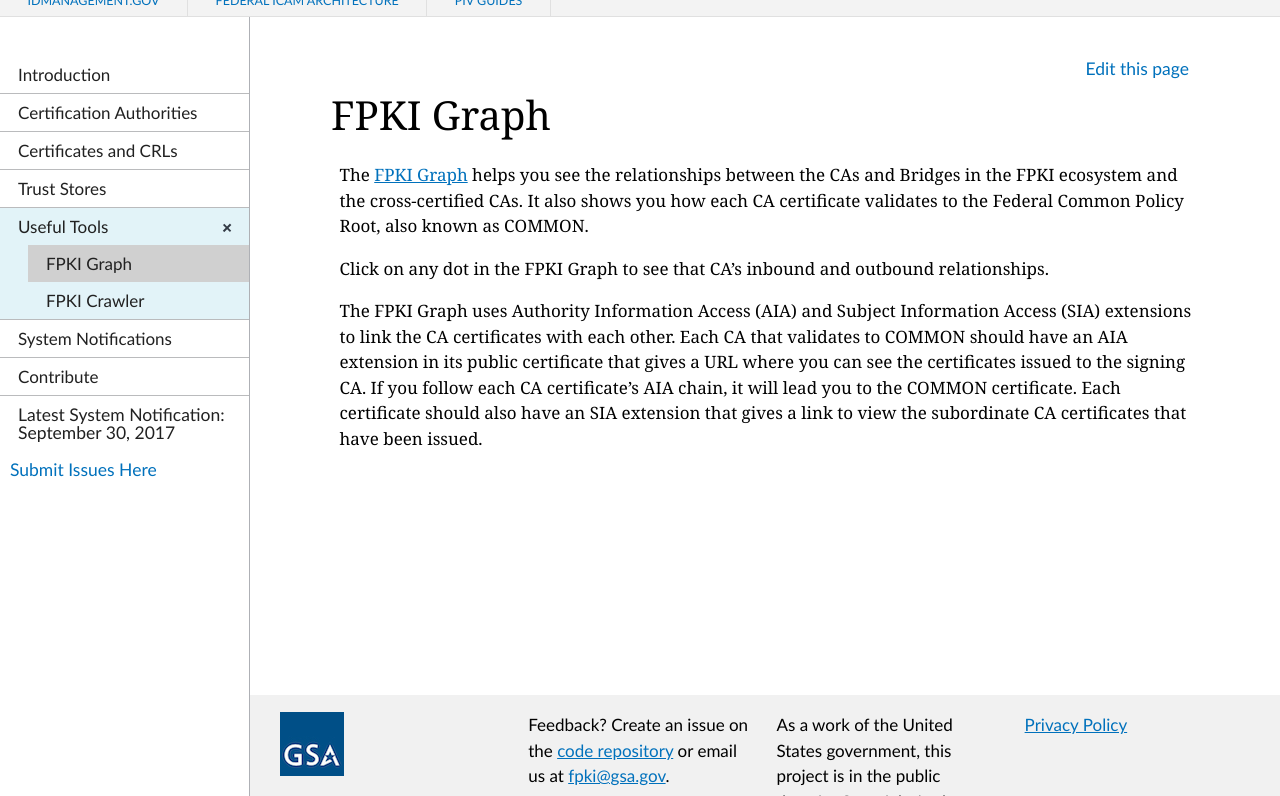
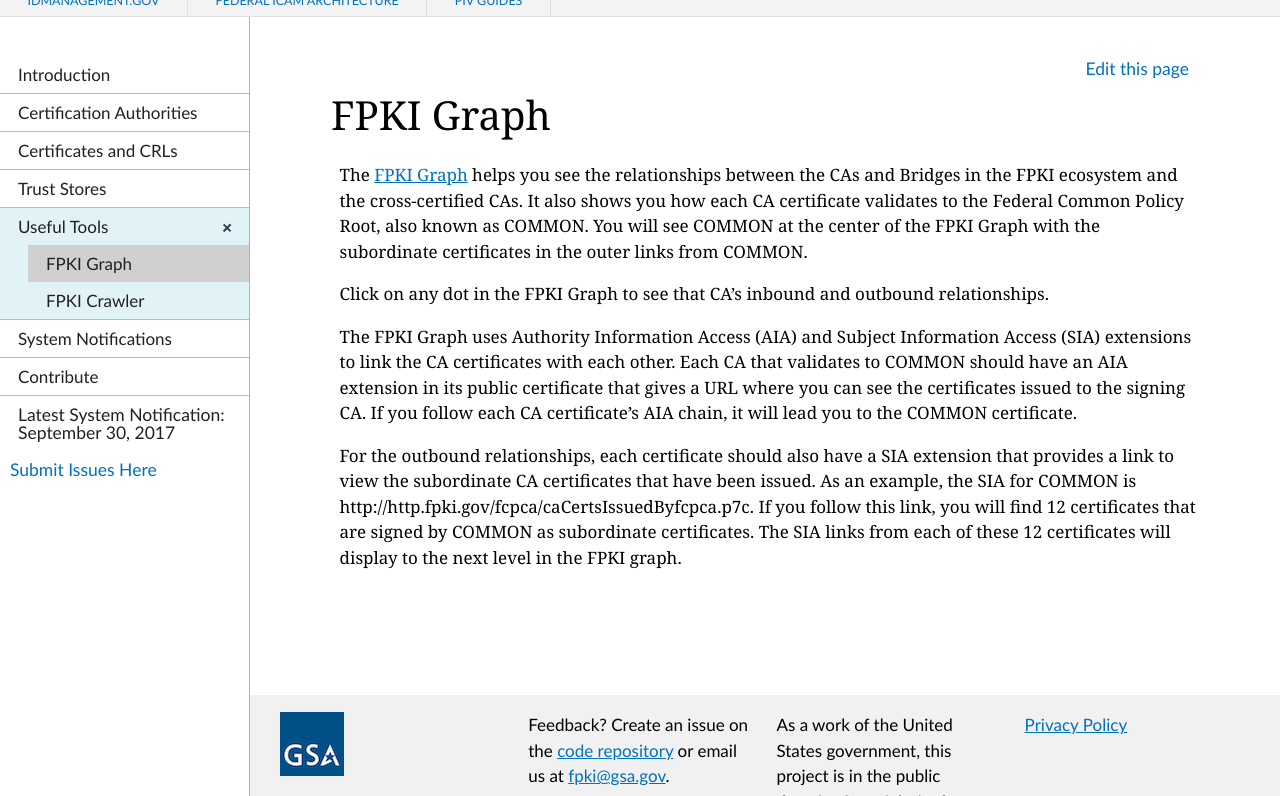
Before and after one commit to GSA/fpki-guides, a Jekyll site: the page built from _tools/01_fpki_graph.md, in a window 1280 px wide and 900 px high, cut to the strip 104-900 px from the top of the window. Built offline with Jekyll 4.4.1, drawn with Linux system fonts in a browser that asks for light colours; nearby versions of some CDN libraries.

Commit message:
Update 01_fpki_graph.md

```diff
--- a/_tools/01_fpki_graph.md
+++ b/_tools/01_fpki_graph.md
@@ -5,8 +5,10 @@
 permalink: tools/fpkigraph/
 ---
 
-The [FPKI Graph](https://fpki-graph.fpki-lab.gov/){:target="_blank"} helps you see the relationships between the CAs and Bridges in the FPKI ecosystem and the cross-certified CAs. It also shows you how each CA certificate validates to the Federal Common Policy Root, also known as COMMON.
+The [FPKI Graph](https://fpki-graph.fpki-lab.gov/){:target="_blank"} helps you see the relationships between the CAs and Bridges in the FPKI ecosystem and the cross-certified CAs. It also shows you how each CA certificate validates to the Federal Common Policy Root, also known as COMMON. You will see COMMON at the center of the FPKI Graph with the subordinate certificates in the outer links from COMMON.
 
 Click on any dot in the FPKI Graph to see that CA's inbound and outbound relationships.
 
-The FPKI Graph uses Authority Information Access (AIA) and Subject Information Access (SIA) extensions to link the CA certificates with each other. Each CA that validates to COMMON should have an AIA extension in its public certificate that gives a URL where you can see the certificates issued to the signing CA. If you follow each CA certificate’s AIA chain, it will lead you to the COMMON certificate. Each certificate should also have an SIA extension that gives a link to view the subordinate CA certificates that have been issued.
+The FPKI Graph uses Authority Information Access (AIA) and Subject Information Access (SIA) extensions to link the CA certificates with each other. Each CA that validates to COMMON should have an AIA extension in its public certificate that gives a URL where you can see the certificates issued to the signing CA. If you follow each CA certificate’s AIA chain, it will lead you to the COMMON certificate.
+
+For the outbound relationships, each certificate should also have a SIA extension that provides a link to view the subordinate CA certificates that have been issued. As an example, the SIA for COMMON is http://http.fpki.gov/fcpca/caCertsIssuedByfcpca.p7c. If you follow this link, you will find 12 certificates that are signed by COMMON as subordinate certificates. The SIA links from each of these 12 certificates will display to the next level in the FPKI graph.
```
